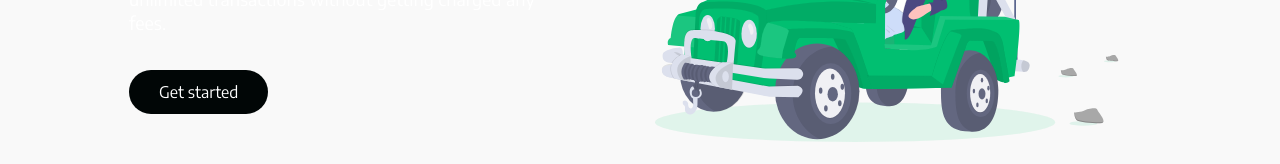
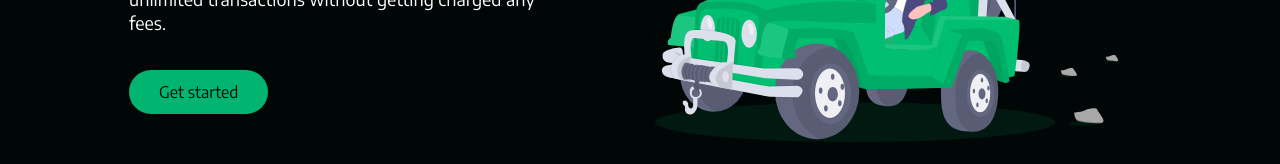
Before and after one commit to SheikhRashed/dolla-react-landingpage, a React (Vite) app: page / in a window 1280 px wide. Shown: the part 1231-1395 px from the top of the page. Built offline with nearby package versions, Linux system fonts and the light colour scheme.

Commit message:
hover button colors issue fixed

```diff
--- a/src/components/ButtonElements.jsx
+++ b/src/components/ButtonElements.jsx
@@ -3,10 +3,10 @@ import { Link } from 'react-scroll';
 
 export const Button = styled(Link)`
   border-radius: 50px;
-  background: ${({ primary }) => (primary ? '#01b571' : '#010606')};
   white-space: nowrap;
   padding: ${({ big }) => (big ? `14px 48px` : '12px 30px')};
-  color: ${({ dark }) => (dark ? '#010606' : '#fff')};
+  color: ${({ primary }) => (primary ? '#010606' : '#fff')};
+  background: ${({ primary }) => (primary ? '#01b571' : '#010606')};
   font-size: ${({ fontBig }) => (fontBig ? '20px' : '16px')};
   outline: none;
   border: none;
@@ -18,6 +18,7 @@ export const Button = styled(Link)`
 
   &:hover {
     transition: all 0.2s ease-in-out;
+    color: ${({ primary }) => (primary ? '#010606' : '#fff')};
     background: ${({ primary }) => (primary ? '#fff' : '#01bf71')};
   }
 `;
--- a/src/components/Hero/index.jsx
+++ b/src/components/Hero/index.jsx
@@ -33,7 +33,6 @@ const HeroSection = () => {
             onMouseEnter={onHover}
             onMouseLeave={onHover}
             primary='true'
-            dark='true'
           >
             Get Started {hover ? <ArrowForward /> : <ArrowRight />}
           </Button>
--- a/src/components/InfoSection/Data.jsx
+++ b/src/components/InfoSection/Data.jsx
@@ -1,6 +1,6 @@
 export const homeObjOne = {
   id: 'about',
-  lightBg: true,
+  lightBg: false,
   lightText: true,
   lightTexDesc: true,
   topLine: 'Premium Bank',
@@ -11,7 +11,7 @@ export const homeObjOne = {
   imgStart: false,
   // img: require('../../images/svg-1.svg'),
   alt: 'car',
-  dark: false,
-  primary: false,
+  dark: true,
+  primary: true,
   darkText: false,
 };
--- a/src/components/InfoSection/index.jsx
+++ b/src/components/InfoSection/index.jsx
@@ -28,9 +28,9 @@ const InfoSection = ({
   description,
   darkText,
   buttonLabel,
-  img,
   alt,
   dark,
+  dark2,
   primary,
 }) => {
   return (
@@ -44,7 +44,17 @@ const InfoSection = ({
                 <Heading lightText={lightText}>{headline}</Heading>
                 <Subtitle darkText={darkText}>{description}</Subtitle>
                 <BtnWrap>
-                  <Button to='home'>{buttonLabel}</Button>
+                  <Button
+                    to='home'
+                    smooth={true}
+                    duration={500}
+                    spy={true}
+                    exact='true'
+                    offset={-80}
+                    primary={primary ? 1 : 0}
+                  >
+                    {buttonLabel}
+                  </Button>
                 </BtnWrap>
               </TextWrapper>
             </Column1>
```
